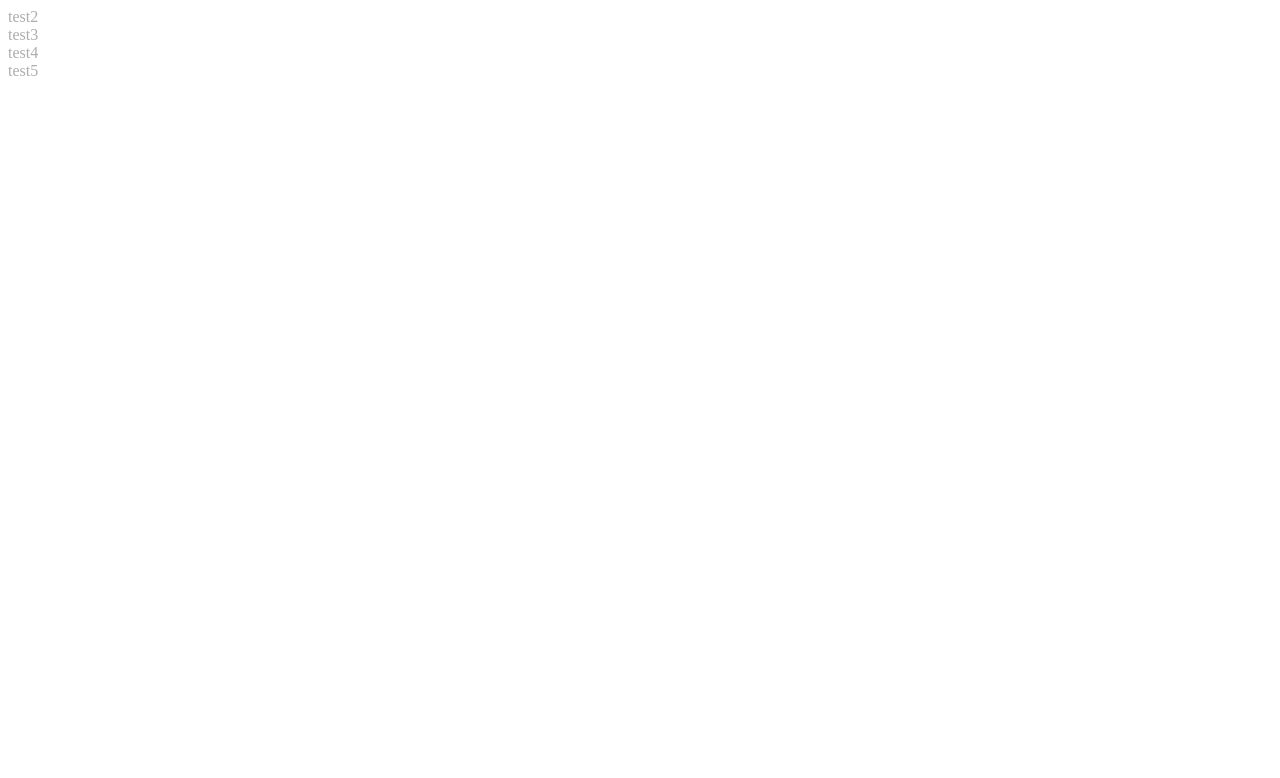
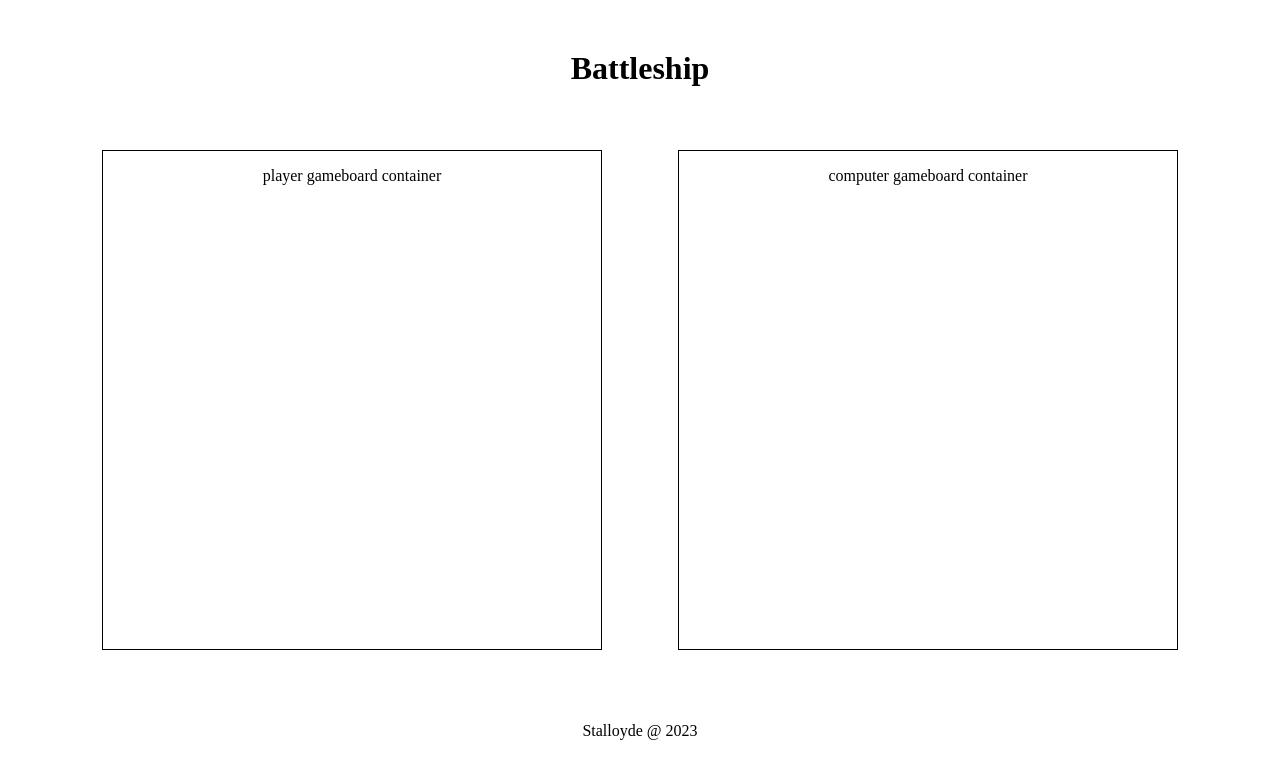
Before and after one commit to Stalloyde/battleship, a website built with webpack: page src/index.html in a window 1280 px wide. Built offline with nearby package versions, Linux system fonts and the light colour scheme.

Commit message:
Add simple layout

```diff
--- a/src/index.html
+++ b/src/index.html
@@ -1,16 +1,24 @@
 <!DOCTYPE html>
 <html lang="en">
+
 <head>
   <meta charset="UTF-8" />
   <meta http-equiv="X-UA-Compatible" content="IE=edge" />
   <meta name="viewport" content="width=device-width, initial-scale=1.0" />
-    <title>Document</title>
+  <title>Battleship</title>
 </head>
 
 <body>
-    <div class="test">test2</div>
-    <div class="test">test3</div>
-    <div class="test">test4</div>
-    <div class="test">test5</div>
+  <div class="header">
+    <h1>Battleship</h1>
+  </div>
+
+  <div class="game-container">
+    <div class="player-gameboard-container">player gameboard container</div>
+    <div class="computer-gameboard-container">computer gameboard container</div>
+  </div>
+
+  <div class="footer"> Stalloyde @ 2023</div>
 </body>
+
 </html>
--- a/src/style.css
+++ b/src/style.css
@@ -1,3 +1,36 @@
-.test {
-  color: rgb(173, 173, 173);
+* {
+  box-sizing: border-box;
+  padding: 0;
+  margin: 0;
 }
+
+body {
+  height: 100vh;
+  display: grid;
+  grid-template-rows: 1fr 15fr 1fr;
+  padding: 3em;
+  text-align: center;
+}
+
+.header,
+.footer {
+  display: flex;
+  justify-content: center;
+  align-items: center;
+}
+
+.game-container {
+  display: grid;
+  grid-template-columns: 1fr 1fr;
+  padding: 1em;
+  text-align: center;
+  align-items: center;
+}
+
+.game-container > div {
+  border: 1px solid black;
+  margin: auto auto;
+  padding: 1em;
+  height: min(500px);
+  width: min(500px);
+}
```
Lines whose indentation alone changed are shown as unchanged.
